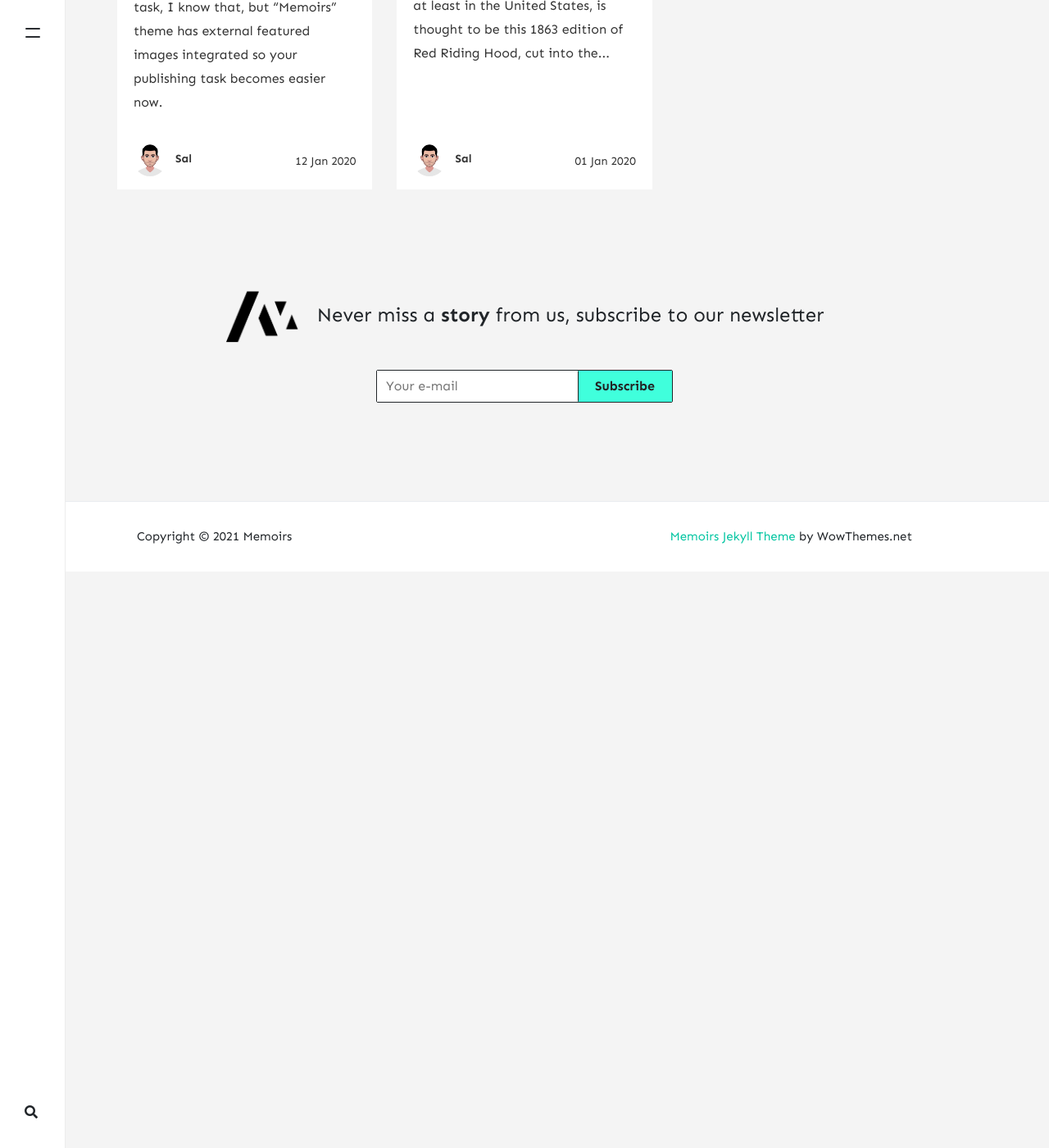
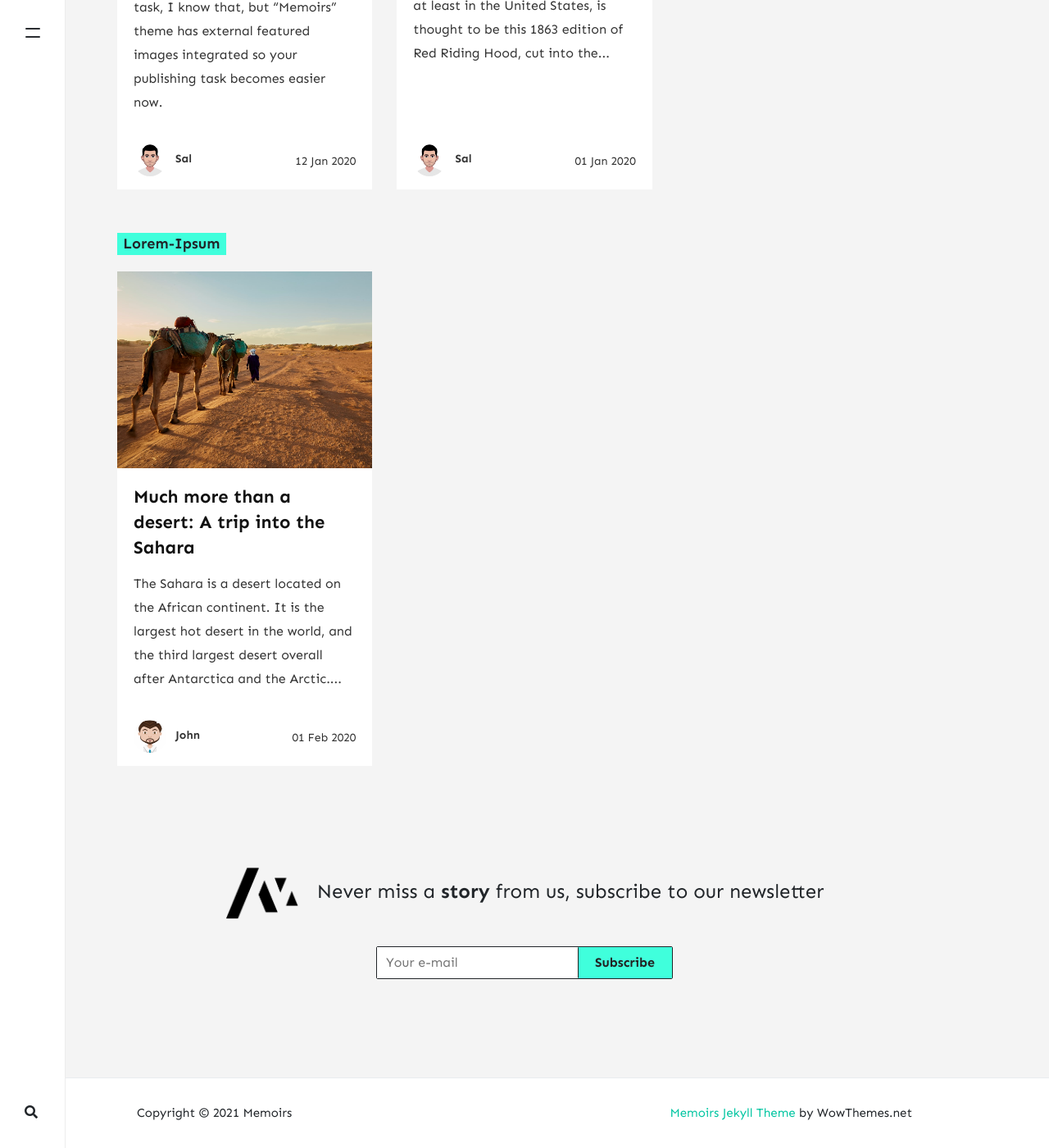
Before and after one commit to stackbit-projects/ikensho-handbook-0d05a, a Jekyll site: the page built from _pages/categories.md, in a window 1280 px wide and 1400 px high, scrolled down 3522 px. Shown: the whole window at 82% size. Built offline with Jekyll 4.4.1, drawn with Linux system fonts in a browser that asks for light colours; nearby versions of some CDN libraries; comment, search, counter and statistics services are not loaded; before the commit the page ends 4219 px from its top, so only the background shows below that.

Commit message:
2020-02-1-much-more-than-a-desert-trip-to-sahara.md: updated categories

```diff
--- a/_posts/2020-02-1-much-more-than-a-desert-trip-to-sahara.md
+++ b/_posts/2020-02-1-much-more-than-a-desert-trip-to-sahara.md
@@ -1,8 +1,10 @@
 ---
 layout: post
-title:  "Much more than a desert: A trip into the Sahara"
+title: 'Much more than a desert: A trip into the Sahara'
 author: john
-categories: [ Travel ]
+categories:
+  - Travel
+  - lorem-ipsum
 image: assets/images/16.jpg
 ---
 
```
